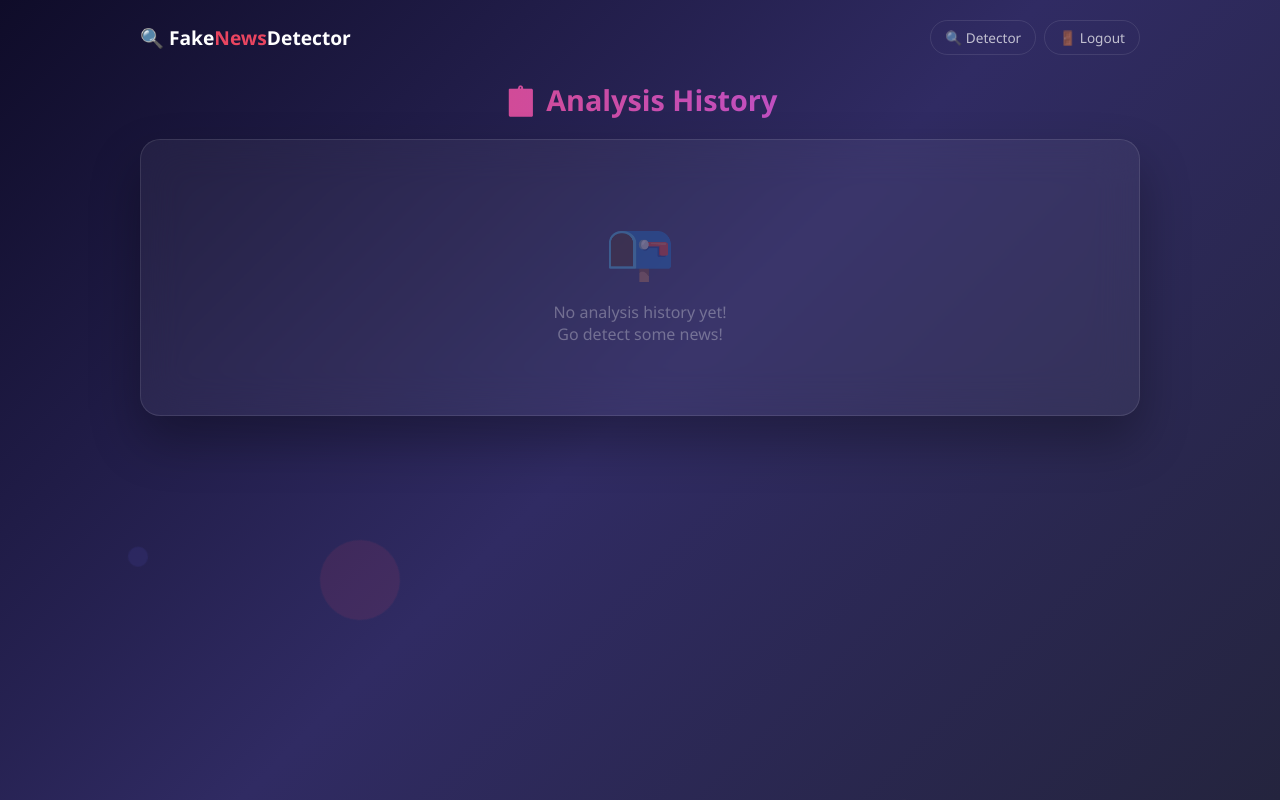
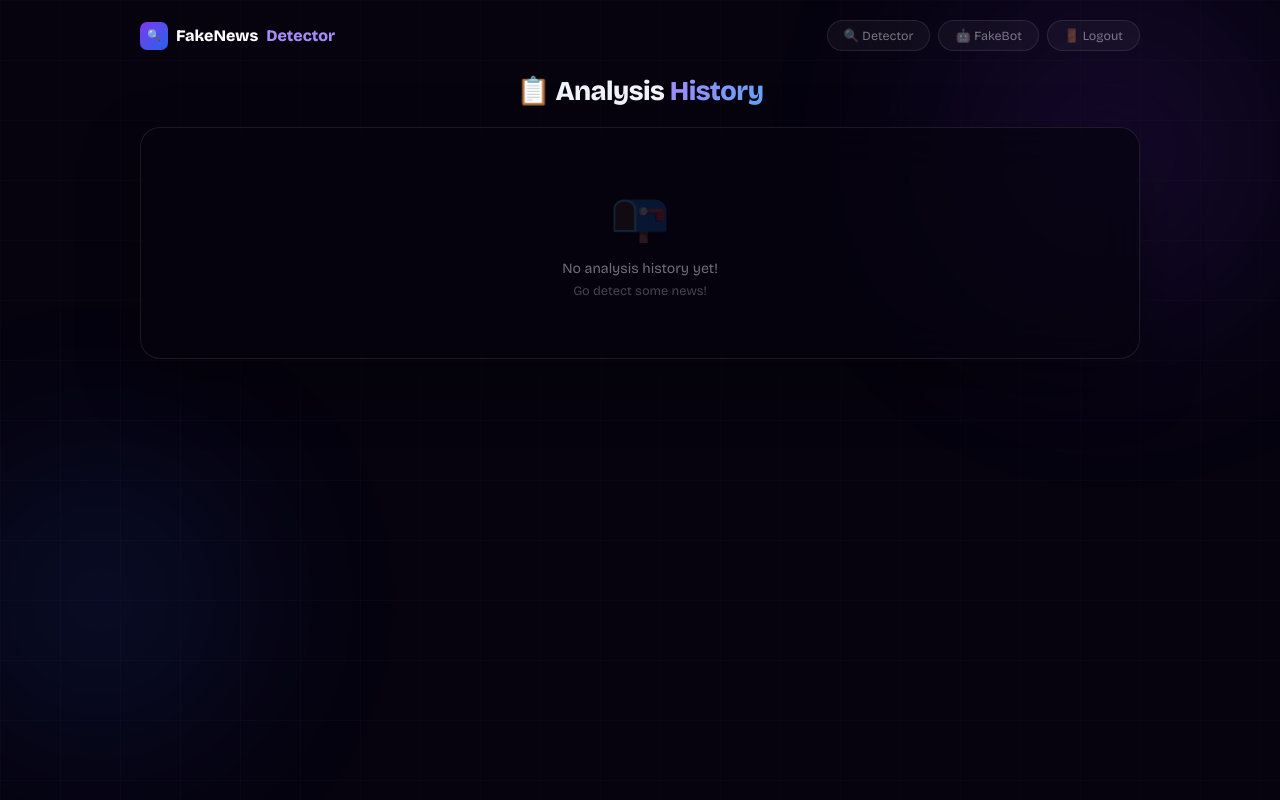
Before and after one commit to explorerkartik/FakeNewsDetector, a Flask app: template templates/history.html in a window 1280 px wide. Run offline with Flask 3, Linux system fonts and the light colour scheme; the template is opened without the code that fills it, so the values that code supplies are empty; parts of the project's set-up code (start-up, migrations or seed data) failed here and were passed over; some libraries are stand-ins or nearby versions.

Commit message:
Update history.html

```diff
--- a/templates/history.html
+++ b/templates/history.html
@@ -1,227 +1,75 @@
 <!DOCTYPE html>
 <html lang="en">
 <head>
-    <meta charset="UTF-8">
-    <meta name="viewport" content="width=device-width, initial-scale=1.0">
-    <title>History - Fake News Detector</title>
+<meta charset="UTF-8"><meta name="viewport" content="width=device-width, initial-scale=1.0">
+<title>History - FakeNews Detector</title>
+<link href="https://fonts.googleapis.com/css2?family=Bricolage+Grotesque:wght@400;600;700;800&family=DM+Mono:wght@400;500&display=swap" rel="stylesheet">
 <style>
-        * { margin: 0; padding: 0; box-sizing: border-box; }
-
-        body {
-            font-family: 'Segoe UI', Tahoma, Geneva, Verdana, sans-serif;
-            background: linear-gradient(135deg, #0f0c29, #302b63, #24243e);
-            min-height: 100vh;
-            padding: 20px;
-        }
-
-        .bg-circles {
-            position: fixed;
-            top: 0; left: 0;
-            width: 100%; height: 100%;
-            z-index: 0;
-            overflow: hidden;
-        }
-
-        .bg-circles span {
-            position: absolute;
-            display: block;
-            border-radius: 50%;
-            animation: animate 20s linear infinite;
-            bottom: -150px;
-        }
-
-        .bg-circles span:nth-child(1) { width: 80px; height: 80px; left: 25%; background: rgba(233,69,96,0.15); animation-delay: 0s; }
-        .bg-circles span:nth-child(2) { width: 20px; height: 20px; left: 10%; background: rgba(100,100,255,0.15); animation-delay: 2s; animation-duration: 12s; }
-        .bg-circles span:nth-child(3) { width: 20px; height: 20px; left: 70%; background: rgba(233,69,96,0.15); animation-delay: 4s; }
-
-        @keyframes animate {
-            0% { transform: translateY(0) rotate(0deg); opacity: 1; }
-            100% { transform: translateY(-1000px) rotate(720deg); opacity: 0; }
-        }
-
-        .container {
-            position: relative;
-            z-index: 1;
-            max-width: 1000px;
-            margin: 0 auto;
-        }
-
-        .nav {
-            display: flex;
-            justify-content: space-between;
-            align-items: center;
-            margin-bottom: 25px;
-            flex-wrap: wrap;
-            gap: 10px;
-        }
-
-        .nav-logo {
-            color: white;
-            font-size: 1.2em;
-            font-weight: 700;
-        }
-
-        .nav-logo span { color: #e94560; }
-
-        .nav-links {
-            display: flex;
-            flex-wrap: wrap;
-            gap: 8px;
-        }
-
-        .nav-links a {
-            color: rgba(255,255,255,0.7);
-            text-decoration: none;
-            font-size: 0.85em;
-            padding: 7px 14px;
-            border-radius: 20px;
-            border: 1px solid rgba(255,255,255,0.1);
-            transition: all 0.3s;
-        }
-
-        .nav-links a:hover {
-            background: rgba(255,255,255,0.1);
-            color: white;
-        }
-
-        h1 {
-            font-size: 1.8em;
-            font-weight: 800;
-            background: linear-gradient(90deg, #e94560, #a855f7);
-            -webkit-background-clip: text;
-            -webkit-text-fill-color: transparent;
-            margin-bottom: 20px;
-            text-align: center;
-        }
-
-        .card {
-            background: rgba(255,255,255,0.05);
-            backdrop-filter: blur(20px);
-            border: 1px solid rgba(255,255,255,0.1);
-            border-radius: 20px;
-            padding: 20px;
-            box-shadow: 0 25px 50px rgba(0,0,0,0.3);
-            overflow-x: auto;
-        }
-
-        table {
-            width: 100%;
-            border-collapse: collapse;
-            min-width: 500px;
-        }
-
-        th {
-            padding: 12px 15px;
-            text-align: left;
-            color: rgba(255,255,255,0.5);
-            font-size: 0.75em;
-            text-transform: uppercase;
-            letter-spacing: 1px;
-            border-bottom: 1px solid rgba(255,255,255,0.1);
-        }
-
-        td {
-            padding: 12px 15px;
-            border-bottom: 1px solid rgba(255,255,255,0.05);
-            color: rgba(255,255,255,0.8);
-            font-size: 0.85em;
-        }
-
-        tr:last-child td { border-bottom: none; }
-        tr:hover td { background: rgba(255,255,255,0.03); }
-
-        .badge {
-            padding: 4px 10px;
-            border-radius: 20px;
-            font-size: 0.8em;
-            font-weight: 700;
-            white-space: nowrap;
-        }
-
-        .badge-real {
-            background: rgba(16,185,129,0.15);
-            border: 1px solid rgba(16,185,129,0.3);
-            color: #10b981;
-        }
-
-        .badge-fake {
-            background: rgba(233,69,96,0.15);
-            border: 1px solid rgba(233,69,96,0.3);
-            color: #e94560;
-        }
-
-        .score-pill {
-            background: rgba(168,85,247,0.15);
-            border: 1px solid rgba(168,85,247,0.3);
-            color: #a855f7;
-            padding: 4px 10px;
-            border-radius: 20px;
-            font-size: 0.8em;
-            font-weight: 700;
-            white-space: nowrap;
-        }
-
-        .empty {
-            text-align: center;
-            padding: 50px 20px;
-            color: rgba(255,255,255,0.3);
-        }
-
-        .empty .icon { font-size: 3.5em; margin-bottom: 15px; }
-
-        @media (max-width: 600px) {
-            h1 { font-size: 1.4em; }
-            .nav-logo { font-size: 1em; }
-            .card { padding: 15px; }
-        }
+{%- raw -%}
+:root{--p1:#7c3aed;--p2:#2563eb;--p3:#a78bfa;--p4:#60a5fa;--bg:#06030f;--glass:rgba(255,255,255,0.04);--glass-border:rgba(255,255,255,0.09);--text:#f1f5f9;--text-muted:rgba(241,245,249,0.45);--text-dim:rgba(241,245,249,0.22);}
+*,*::before,*::after{margin:0;padding:0;box-sizing:border-box;}button,a{cursor:pointer;}
+body{font-family:'Bricolage Grotesque',sans-serif;background:var(--bg);color:var(--text);min-height:100vh;padding:20px;}
+.bg-scene{position:fixed;inset:0;z-index:0;pointer-events:none;}
+.orb{position:absolute;border-radius:50%;filter:blur(90px);opacity:0.2;}
+.orb1{width:500px;height:500px;background:radial-gradient(circle,#7c3aed,transparent 70%);top:-100px;right:-80px;}
+.orb2{width:400px;height:400px;background:radial-gradient(circle,#2563eb,transparent 70%);bottom:0;left:-100px;}
+.grid-bg{position:absolute;inset:0;background-image:linear-gradient(rgba(167,139,250,0.025)1px,transparent 1px),linear-gradient(90deg,rgba(167,139,250,0.025)1px,transparent 1px);background-size:60px 60px;}
+.container{position:relative;z-index:1;max-width:1000px;margin:0 auto;}
+.nav{display:flex;justify-content:space-between;align-items:center;margin-bottom:24px;flex-wrap:wrap;gap:10px;}
+.nav-logo{color:white;font-size:1rem;font-weight:800;display:flex;align-items:center;gap:8px;text-decoration:none;}
+.nav-logo .logo-icon{width:28px;height:28px;background:linear-gradient(135deg,var(--p1),var(--p2));border-radius:7px;display:flex;align-items:center;justify-content:center;font-size:0.7rem;}
+.nav-logo span{color:var(--p3);}
+.nav-links{display:flex;gap:8px;flex-wrap:wrap;}
+.nav-links a{color:var(--text-muted);text-decoration:none;font-size:0.78rem;padding:7px 16px;border-radius:100px;border:1px solid var(--glass-border);transition:all 0.2s;background:var(--glass);}
+.nav-links a:hover{color:white;border-color:var(--p3);}
+.page-title{font-size:1.7rem;font-weight:800;letter-spacing:-0.5px;margin-bottom:20px;text-align:center;}
+.page-title span{background:linear-gradient(135deg,var(--p3),var(--p4));-webkit-background-clip:text;-webkit-text-fill-color:transparent;background-clip:text;}
+.card{background:rgba(6,3,15,0.7);backdrop-filter:blur(24px);border:1px solid var(--glass-border);border-radius:20px;overflow:hidden;box-shadow:0 24px 60px rgba(0,0,0,0.4);}
+table{width:100%;border-collapse:collapse;min-width:500px;}
+.card-scroll{overflow-x:auto;}
+th{padding:14px 18px;text-align:left;color:var(--text-muted);font-size:0.68rem;text-transform:uppercase;letter-spacing:1px;border-bottom:1px solid var(--glass-border);font-family:'DM Mono',monospace;}
+td{padding:14px 18px;border-bottom:1px solid rgba(255,255,255,0.04);color:rgba(255,255,255,0.78);font-size:0.85rem;}
+tr:last-child td{border-bottom:none;}
+tr:hover td{background:rgba(255,255,255,0.02);}
+.badge{padding:4px 12px;border-radius:100px;font-size:0.72rem;font-weight:700;font-family:'DM Mono',monospace;white-space:nowrap;}
+.badge-real{background:rgba(16,185,129,0.12);border:1px solid rgba(16,185,129,0.25);color:#34d399;}
+.badge-fake{background:rgba(239,68,68,0.12);border:1px solid rgba(239,68,68,0.25);color:#f87171;}
+.score-pill{background:rgba(167,139,250,0.1);border:1px solid rgba(167,139,250,0.2);color:var(--p3);padding:4px 12px;border-radius:100px;font-size:0.72rem;font-weight:700;font-family:'DM Mono',monospace;white-space:nowrap;}
+.empty{text-align:center;padding:60px 20px;color:var(--text-muted);}
+.empty .icon{font-size:3rem;margin-bottom:14px;opacity:0.4;}
+.empty p{font-size:0.88rem;}
+{%- endraw -%}
 </style>
 </head>
 <body>
-    <div class="bg-circles">
-        <span></span><span></span><span></span>
-    </div>
-
+<div class="bg-scene"><div class="orb orb1"></div><div class="orb orb2"></div><div class="grid-bg"></div></div>
 <div class="container">
   <div class="nav">
-            <div class="nav-logo">🔍 Fake<span>News</span>Detector</div>
+    <a href="/" class="nav-logo"><div class="logo-icon">🔍</div>FakeNews<span>Detector</span></a>
     <div class="nav-links">
       <a href="/detector">🔍 Detector</a>
+      <a href="/chatbot">🤖 FakeBot</a>
       <a href="/logout">🚪 Logout</a>
     </div>
   </div>
-
-        <h1>📋 Analysis History</h1>
-
-        <div class="card">
+  <h1 class="page-title">📋 Analysis <span>History</span></h1>
+  <div class="card"><div class="card-scroll">
     {% if records %}
     <table>
-                <tr>
-                    <th>News Text</th>
-                    <th>Verdict</th>
-                    <th>Score</th>
-                    <th>Date</th>
-                </tr>
+      <tr><th>News Text</th><th>Verdict</th><th>Score</th><th>Date</th></tr>
       {% for record in records %}
       <tr>
         <td>{{ record['input_text'][:80] }}...</td>
-                    <td>
-                        <span class="badge badge-{{ record['verdict'].lower() }}">
-                            {{ '✅' if record['verdict'] == 'REAL' else '❌' }} {{ record['verdict'] }}
-                        </span>
-                    </td>
+        <td><span class="badge badge-{{ record['verdict'].lower() }}">{{ '✅' if record['verdict'] == 'REAL' else '❌' }} {{ record['verdict'] }}</span></td>
         <td><span class="score-pill">{{ record['credibility_score'] }}/100</span></td>
-                    <td>{{ record['created_at'] }}</td>
+        <td style="color:var(--text-muted);font-family:'DM Mono',monospace;font-size:0.78rem;">{{ record['created_at'] }}</td>
       </tr>
       {% endfor %}
     </table>
     {% else %}
-            <div class="empty">
-                <div class="icon">📭</div>
-                <p>No analysis history yet!</p>
-                <p>Go detect some news!</p>
-            </div>
+    <div class="empty"><div class="icon">📭</div><p>No analysis history yet!</p><p style="margin-top:6px;font-size:0.8rem;opacity:0.6;">Go detect some news!</p></div>
     {% endif %}
-        </div>
+  </div></div>
 </div>
 </body>
 </html>
```
Lines whose indentation alone changed are shown as unchanged.
